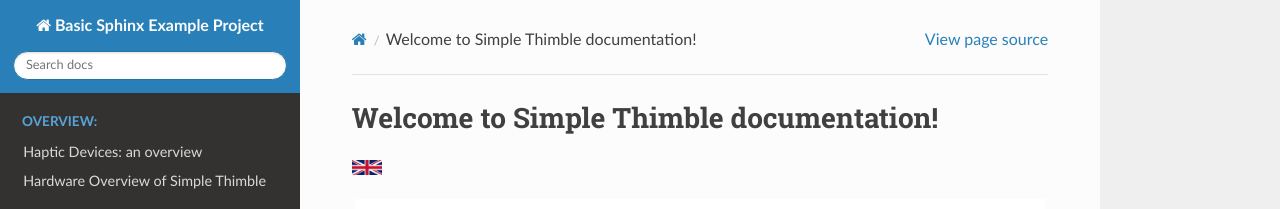
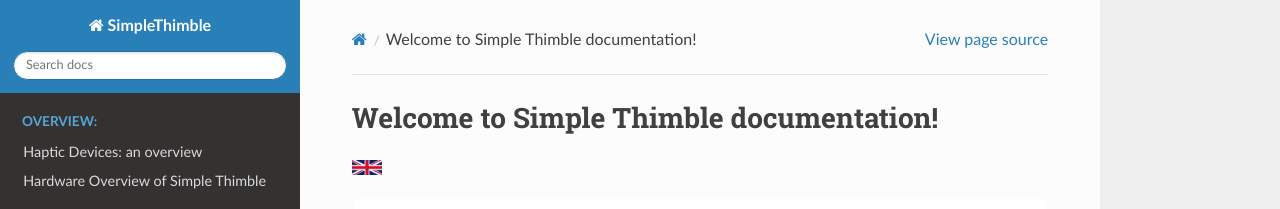
Before and after one commit to lelox93/SimpleThimble, a Sphinx documentation site: the page built from docs/index.rst, in a window 1280 px wide. Shown: the top 209 px of the page. Built offline with Sphinx 7.4.7 and the Read the Docs theme 3.1.0, drawn with Linux system fonts in a browser that asks for light colours; pages that are not in the unit, such as notebooks, are missing from menus.

Commit message:
project name

```diff
--- a/docs/conf.py
+++ b/docs/conf.py
@@ -17,7 +17,7 @@
 
 # -- Project information -----------------------------------------------------
 
-project = "Basic Sphinx Example Project"
+project = "SimpleThimble"
 copyright = "2022, Read the Docs core team"
 author = "Read the Docs core team"
 
```
